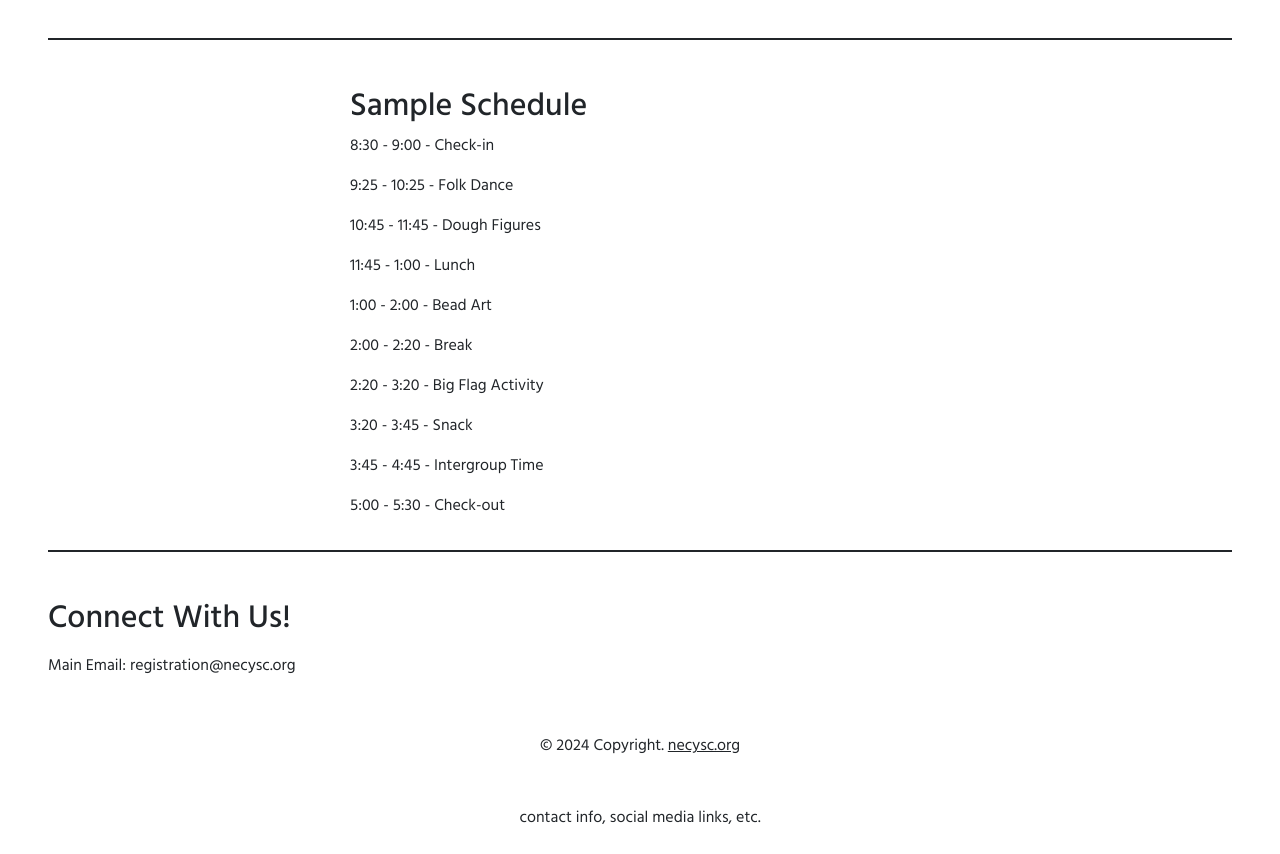
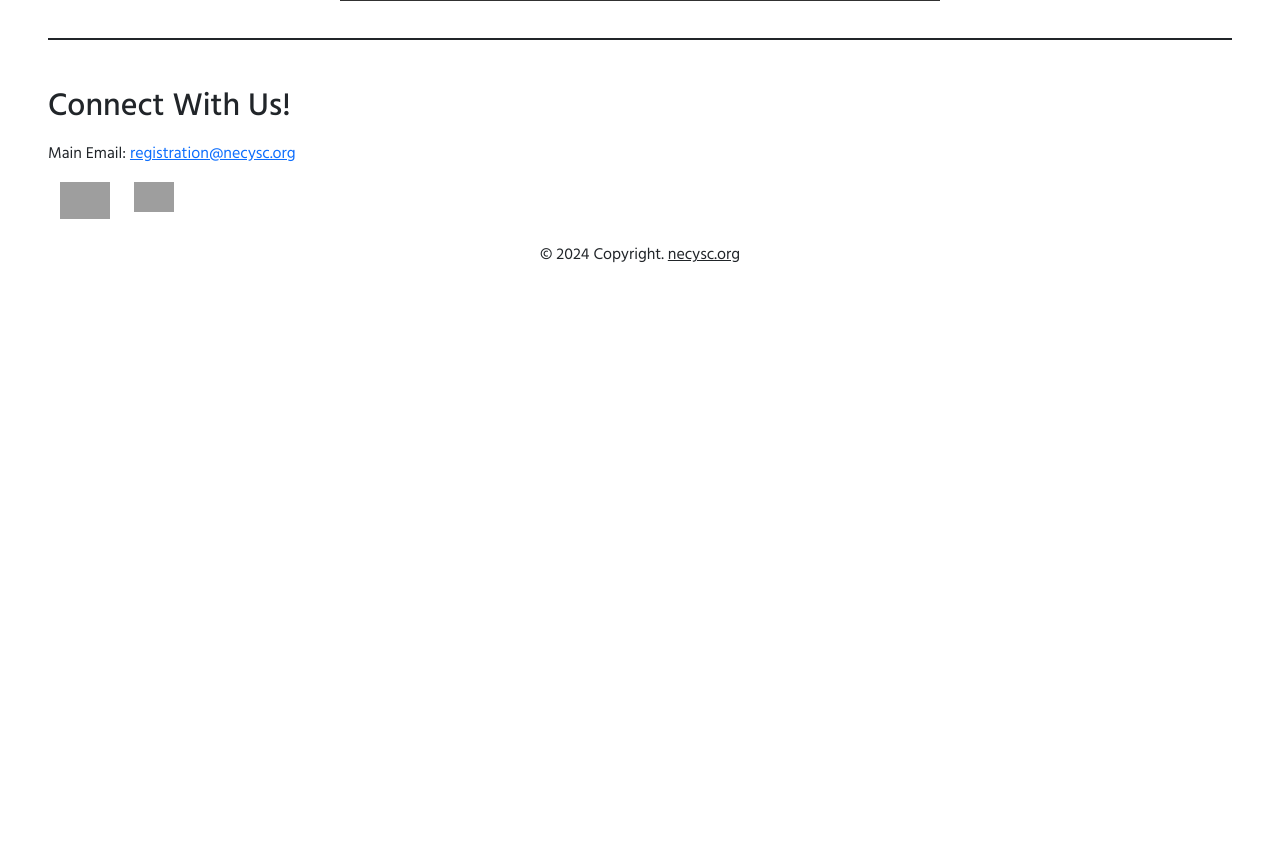
Before and after one commit to fullstackatbrown/project-necysc, a Django app: page / in a window 1280 px wide. Shown: the part 2988-3842 px from the top of the page. After the commit the page ends 3251 px from the top, so only its background shows below. Run offline with Django 5.2, Linux system fonts and the light colour scheme; grey boxes are pictures that could not be loaded.

Commit message:
footer updated w/ links

```diff
--- a/necysc_app/templates/necysc_app/footer.html
+++ b/necysc_app/templates/necysc_app/footer.html
@@ -2,13 +2,24 @@
 <footer>
 
   <h2 class="ps-5 mb-3">Connect With Us!</h2>
-    <div class="row ps-5 pe-5 mb-3">
-      <p class="col-md-6">Main Email: registration@necysc.org</p>
-      <!--    make this insta and facebook link later <a href="/applicant/register" class="col-md-4 mt-4 offset-2 btn btn-dark" style="height: 35px">
-          REGISTER FOR THE SUMMER!
-      </a>-->
+  <p class="col-md-6 ps-5"> Main Email:
+    <a href="mailto:registration@necysc.org">registration@necysc.org</a>
+  </p>
 
+  <div class="row ms-5">
+    <div class="col-auto">
+        <a href="https://www.instagram.com/NECYSC/" style="display: inline-block;" target="_blank">
+            <img src="https://cdn.freebiesupply.com/images/large/2x/instagram-icon-white-on-black.png" alt="Instagram Logo" style="width: 50px; height: auto;">
+        </a>
     </div>
+    <div class="col-auto">
+      <a href="https://www.facebook.com/NECYSC" style="display: inline-block;" target="_blank">
+          <img src="https://www.freepnglogos.com/uploads/logo-facebook-png/logo-facebook-facebook-logo-png-transparent-svg-vector-bie-supply-18.png" alt="Facebook Logo" style="width: 40px; height: auto;">
+      </a>
+    </div>
+  </div>
+
+
   <!-- Copyright -->
   <div class="container"></div>
   <div class="text-center p-4">
@@ -16,14 +27,5 @@
     <a class="text-reset" href="https://necysc.org/">necysc.org</a>
   </div>
 
-  <!-- Copyright -->
-
-  <!-- Contact info, social media links, etc. -->
-  <div class="text-center p-4">
-    contact info, social media links, etc.
-
-  </div>
-  <!-- Contact info, social media links, etc. -->
-
 </footer>
 <!-- Footer -->
--- a/necysc_app/templates/necysc_app/website/index.html
+++ b/necysc_app/templates/necysc_app/website/index.html
@@ -24,13 +24,13 @@
         <img src="{% static 'necysc_app/images/waterballoons.png' %}" alt="Water Balloons Image" class="img-fluid" style="object-fit: cover;">
     </div>
     <div class="ratio ratio-1x1 mb-5" style="width: 25%">
-        <img src="{% static 'necysc_app/images/indoors.png' %}" alt="Water Balloons Image" class="img-fluid" style="object-fit: cover;">
+        <img src="{% static 'necysc_app/images/indoors.png' %}" alt="Indoors Image" class="img-fluid" style="object-fit: cover;">
     </div>
     <div class="ratio ratio-1x1 mb-5" style="width: 25%">
-        <img src="{% static 'necysc_app/images/pose.png' %}" alt="Water Balloons Image" class="img-fluid" style="object-fit: cover;">
+        <img src="{% static 'necysc_app/images/pose.png' %}" alt="Pose Image" class="img-fluid" style="object-fit: cover;">
     </div>
     <div class="ratio ratio-1x1 mb-5" style="width: 25%">
-        <img src="{% static 'necysc_app/images/filming.png' %}" alt="Water Balloons Image" class="img-fluid" style="object-fit: cover;">
+        <img src="{% static 'necysc_app/images/filming.png' %}" alt="Filming Image" class="img-fluid" style="object-fit: cover;">
     </div>
 </div>
 <div class="ms-5 me-5 mb-5 bg-dark" style="height: 2px;"></div>
@@ -55,27 +55,25 @@
 <div class="ms-5 me-5 mb-5 bg-dark" style="height: 2px;"></div>
 <div class="row ms-5 me-5">
     <div class="ratio ratio-1x1 mb-5" style="width: 25%">
-        <img src="{% static 'necysc_app/images/lunch.png' %}" alt="Water Balloons Image" class="img-fluid" style="object-fit: cover;">
+        <img src="{% static 'necysc_app/images/lunch.png' %}" alt="Lunch Image" class="img-fluid" style="object-fit: cover;">
     </div>
     <div class="ratio ratio-1x1 mb-5" style="width: 25%">
-        <img src="{% static 'necysc_app/images/swim.png' %}" alt="Water Balloons Image" class="img-fluid" style="object-fit: cover;">
+        <img src="{% static 'necysc_app/images/swim.png' %}" alt="Swim Image" class="img-fluid" style="object-fit: cover;">
     </div>
     <div class="ratio ratio-1x1 mb-5" style="width: 25%">
-        <img src="{% static 'necysc_app/images/flags.png' %}" alt="Water Balloons Image" class="img-fluid" style="object-fit: cover;">
+        <img src="{% static 'necysc_app/images/flags.png' %}" alt="Flags Image" class="img-fluid" style="object-fit: cover;">
     </div>
     <div class="ratio ratio-1x1 mb-5" style="width: 25%">
-        <img src="{% static 'necysc_app/images/instrument.png' %}" alt="Water Balloons Image" class="img-fluid" style="object-fit: cover;">
+        <img src="{% static 'necysc_app/images/instrument.png' %}" alt="Instrument Image" class="img-fluid" style="object-fit: cover;">
     </div>
 </div>
 <div class="ms-5 me-5 mb-5 bg-dark" style="height: 2px;"></div>
 
-<div class="volleyballparallax mobileparallax mb-5"></div>
-<div class="ms-5 me-5 mb-5 bg-dark" style="height: 2px;"></div>
-<div class="row ps-5 pe-5 mb-3"">
-    <h2 class="offset-3 col-md-6">
-        Sample Schedule
-    </h2>
-    <div class="offset-3 col-md-6">
+<div class="volleyballparallax mobileparallax mb-5">
+    <div class="overlay">
+        <h2 class="offset-3 col-md-6 text-center mb-3">
+            Sample Schedule
+        </h2>
         <p>8:30 - 9:00 - Check-in</p>
         <p>9:25 - 10:25 - Folk Dance</p>
         <p>10:45 - 11:45 - Dough Figures</p>
@@ -90,8 +88,6 @@
 </div>
 
 <div class="ms-5 me-5 mb-5 bg-dark" style="height: 2px;"></div>
-
-
 
 <!--parallax with fan activity image-->
 <style>
@@ -110,11 +106,24 @@
       background-image: url("{% static 'necysc_app/images/volleyball.png' %}");
 
       min-height: 500px;
-
+      position: relative;
       background-attachment: fixed;
       background-position: center;
       background-repeat: no-repeat;
       background-size: cover;
+    }
+
+    .overlay {
+        position: absolute;
+        top: 50%;
+        left: 50%;
+        transform: translate(-50%, -50%); /* Center the overlay */
+        width: 70%; /* Control width of the text box */
+        max-width: 600px; /* Optional: set a max width */
+        padding: 33px;
+        background-color: rgba(255, 255, 255); /* Semi-transparent background */
+        border: 1px solid black; /* Add border style, color, and width */
+        text-align: center; /* Center text */
     }
 
         /* Turn off parallax scrolling for tablets and phones. Increase the pixels if needed */
```
